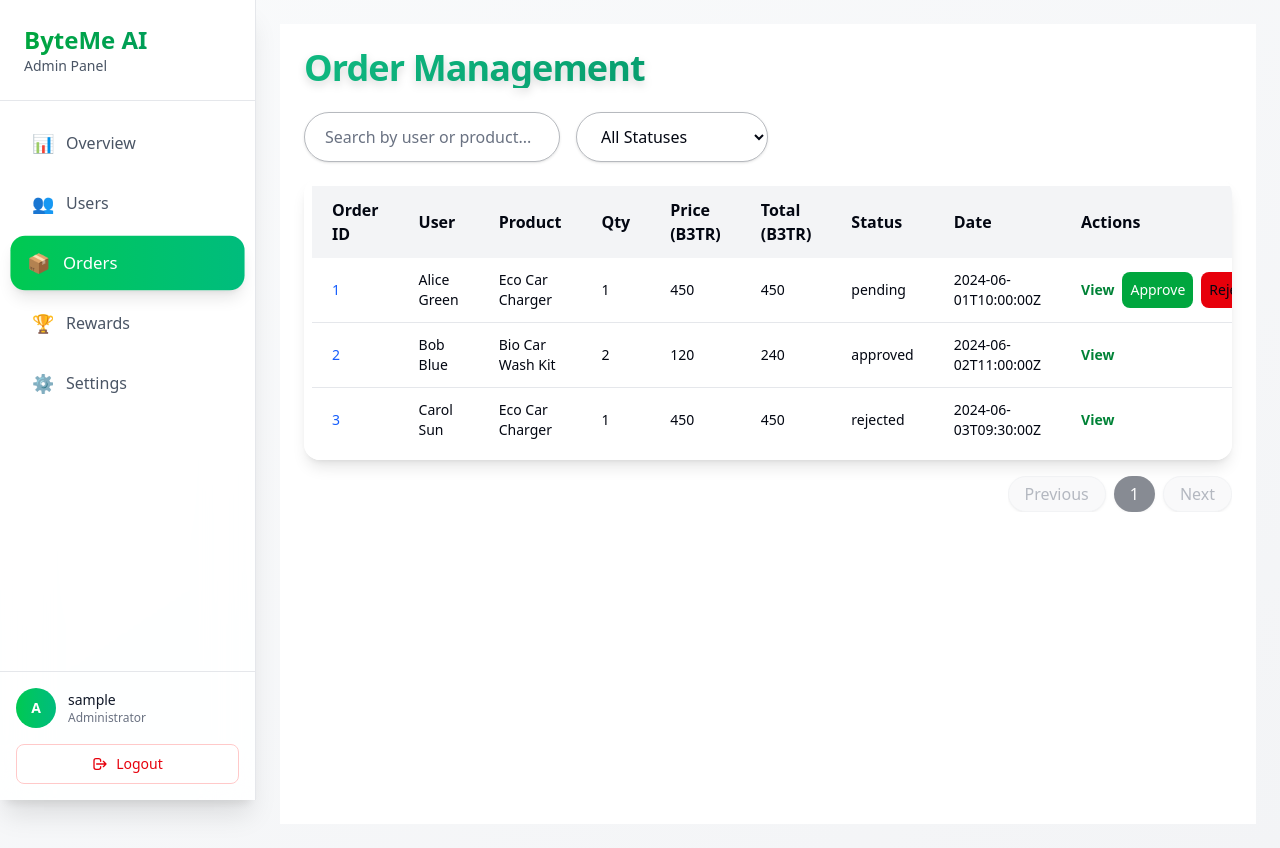
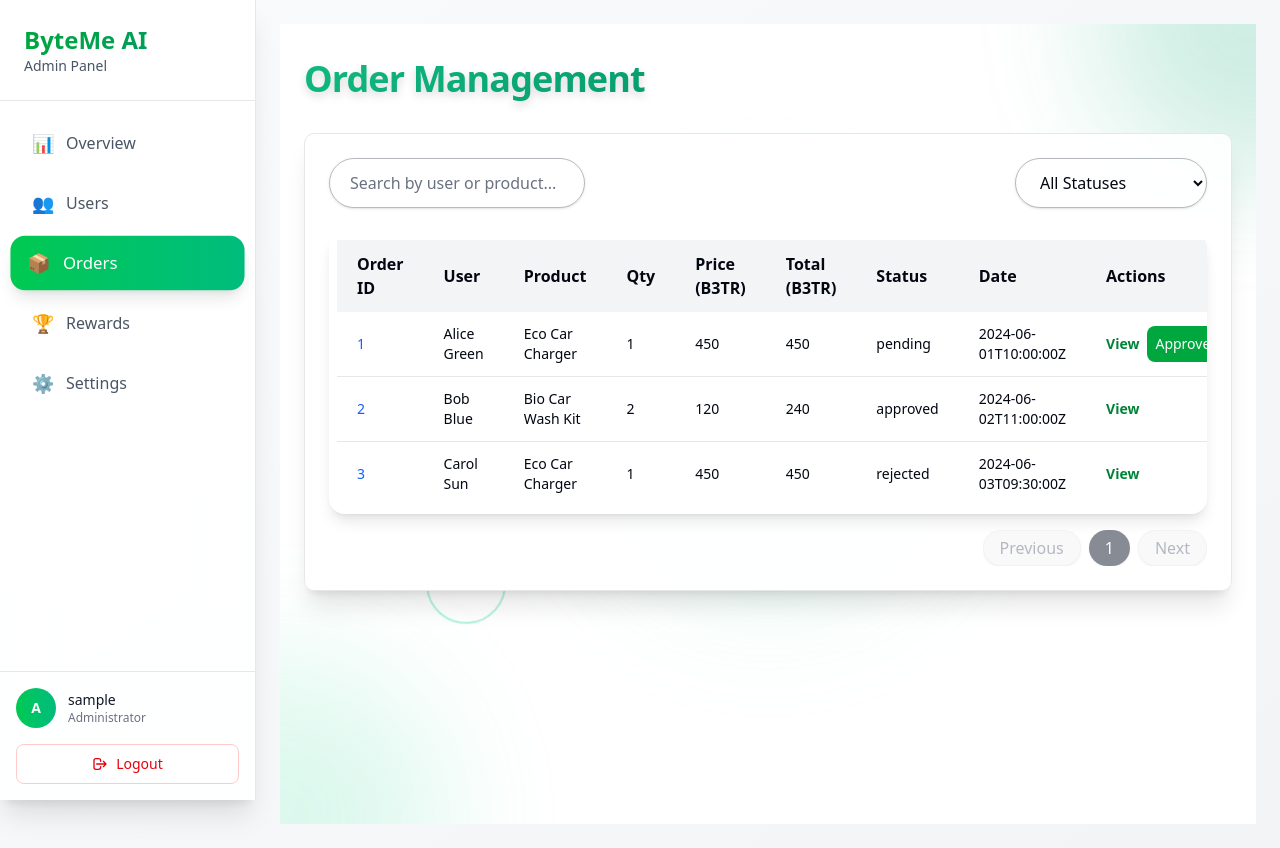
Before and after one commit to DattatrayPatil-Alchemytech/byteme-ai-frontend, a Next.js app: page /admin/orders in a window 1280 px wide. Built offline with nearby package versions, Linux system fonts and the light colour scheme; sample sign-in values are in the browser's storage.

Commit message:
feat: BA-50 Order management design filter changes.

```diff
--- a/app/admin/orders/page.tsx
+++ b/app/admin/orders/page.tsx
@@ -4,6 +4,7 @@ import { mockOrders, Order, OrderStatus } from "./mockOrders";
 import { DataTable } from "@/components/ui/DataTable";
 import Link from "next/link";
 import { Button } from "@/components/ui/button";
+import { Card } from "@/components/ui/card";
 
 const statusOptions: OrderStatus[] = [
   "pending",
@@ -138,10 +139,41 @@ export default function OrdersPage() {
 
   return (
     <div className="relative min-h-screen bg-background overflow-hidden">
+      <div className="absolute inset-0 overflow-hidden pointer-events-none z-0">
+        <div className="absolute -top-40 -right-40 w-80 h-80 gradient-aurora rounded-full blur-3xl opacity-20 animate-float" />
+        <div className="absolute -bottom-40 -left-40 w-80 h-80 gradient-neon rounded-full blur-3xl opacity-20 animate-float" />
+        <div className="absolute top-1/2 left-1/2 transform -translate-x-1/2 -translate-y-1/2 w-96 h-96 gradient-cosmic rounded-full blur-3xl opacity-15 animate-float" />
+        <div
+          className="absolute w-16 h-16 border-2 border-green-400/30 rounded-full animate-spin"
+          style={{ top: "35%", left: "25%", animationDuration: "8s" }}
+        />
+        <div
+          className="absolute w-12 h-12 border-2 border-cyan-400/30 rounded-full animate-spin"
+          style={{
+            bottom: "40%",
+            right: "25%",
+            animationDuration: "12s",
+            animationDirection: "reverse",
+          }}
+        />
+        <div
+          className="absolute w-20 h-20 border-2 border-emerald-400/30 rounded-full animate-spin"
+          style={{ top: "65%", left: "15%", animationDuration: "15s" }}
+        />
+      </div>
       <div className="relative z-10 p-6 space-y-6">
-        <h1 className="text-3xl md:text-4xl font-extrabold text-gradient-ev-green animate-fade-in drop-shadow-lg tracking-tight font-sans">
+        <h1
+          className="text-3xl md:text-4xl font-extrabold text-gradient-ev-green animate-fade-in drop-shadow-lg tracking-tight font-sans"
+          style={{
+            lineHeight: "1.2",
+            paddingTop: "0.25em",
+            paddingBottom: "0.25em",
+            overflow: "visible",
+          }}
+        >
           Order Management
         </h1>
+        <Card className="p-6 bg-white/90 backdrop-blur-md shadow-xl overflow-x-auto">
           {/* Notification Banner */}
           {notification && (
             <div className="bg-green-100 border border-green-300 text-green-800 px-4 py-2 rounded mb-4 animate-fade-in">
@@ -149,7 +181,7 @@ export default function OrdersPage() {
             </div>
           )}
           {/* Filters/Search */}
-        <div className="flex flex-col md:flex-row md:items-center gap-4 mb-4">
+          <div className="flex flex-col md:flex-row md:items-center md:justify-between gap-4 mb-6">
             <input
               type="text"
               placeholder="Search by user or product..."
@@ -214,6 +246,7 @@ export default function OrdersPage() {
             })}
             data={filteredOrders}
           />
+        </Card>
       </div>
     </div>
   );
```
Lines whose indentation alone changed are shown as unchanged.
